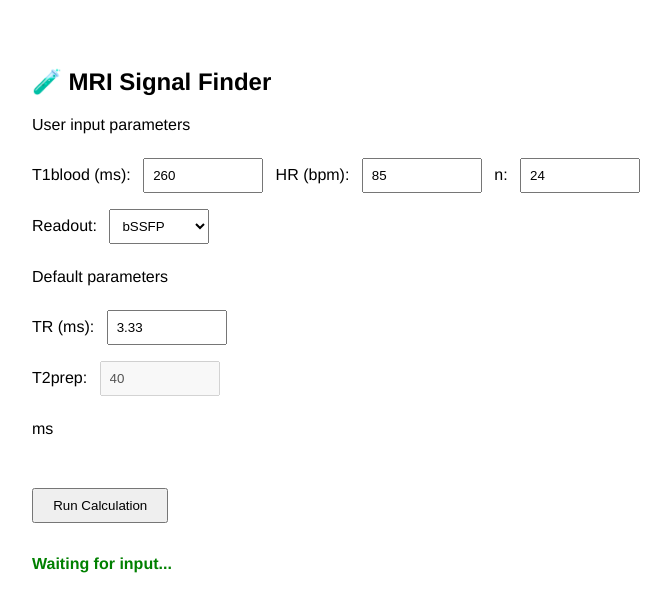
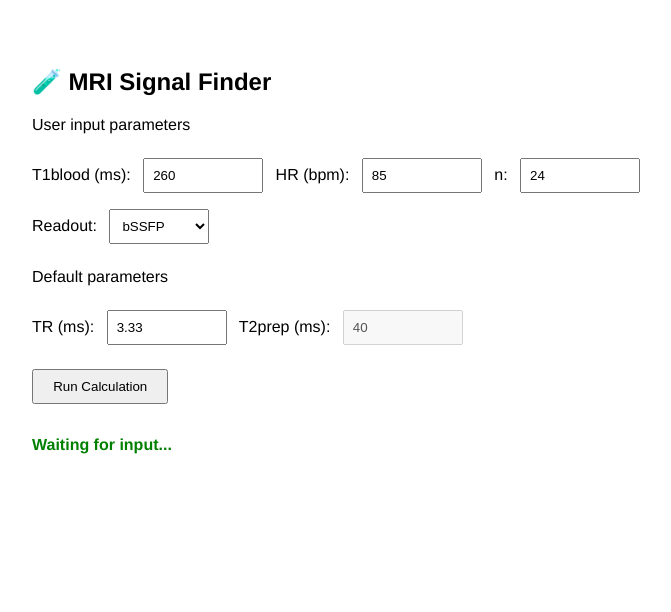
Before and after one commit to DongyueSi-KCL/GB-BOOST_signal-calc, a plain HTML site: page index.html in a window 1280 px wide. Shown: the whole page, without its empty margins (258-929 px from the left). Drawn offline with Linux system fonts and the light colour scheme.

Commit message:
Update index.html

```diff
--- a/index.html
+++ b/index.html
@@ -27,8 +27,7 @@
   </label>
   <p>Default parameters</p>
   <label>TR (ms): <input type="number" id="TR" value="3.33" step="0.01" /></label>
-  <br />
-  <label>T2prep: <input type="number" id="t22" value="40" disabled /></label> <p>ms<p>
+  <label>T2prep (ms): <input type="number" id="t22" value="40" disabled /></label>
   <br />
   <button onclick="runCalculation()">Run Calculation</button>
   <div id="output">Waiting for input...</div>
```
